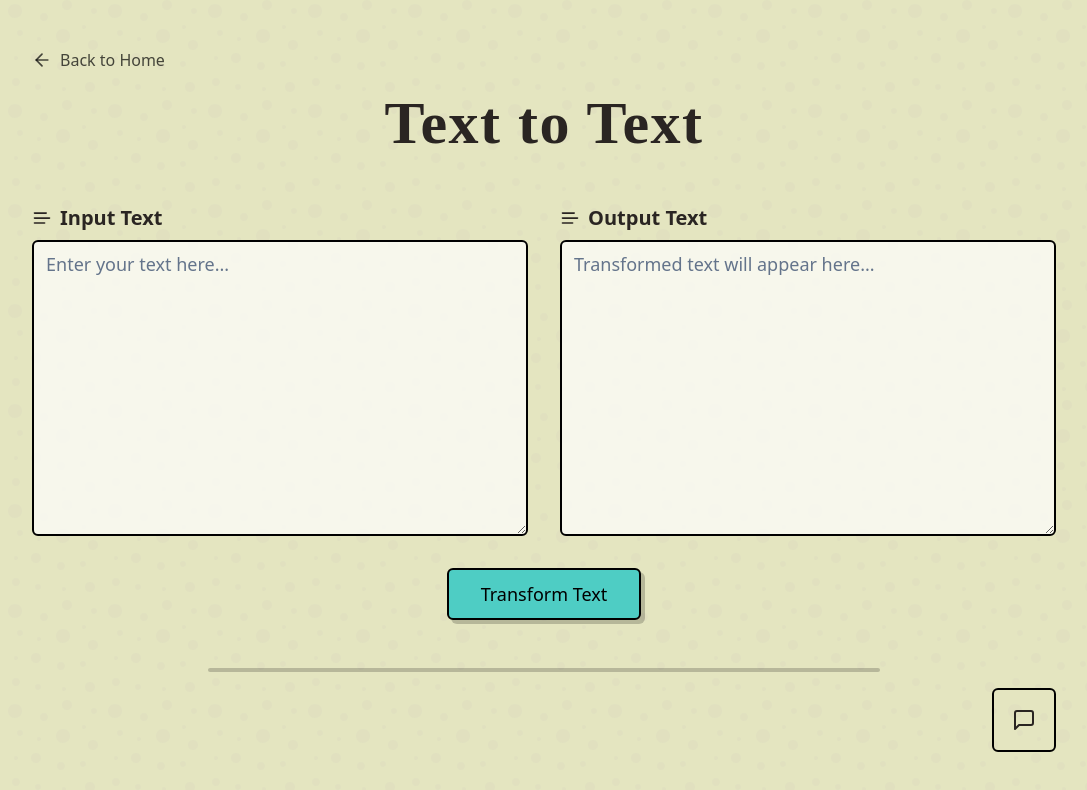
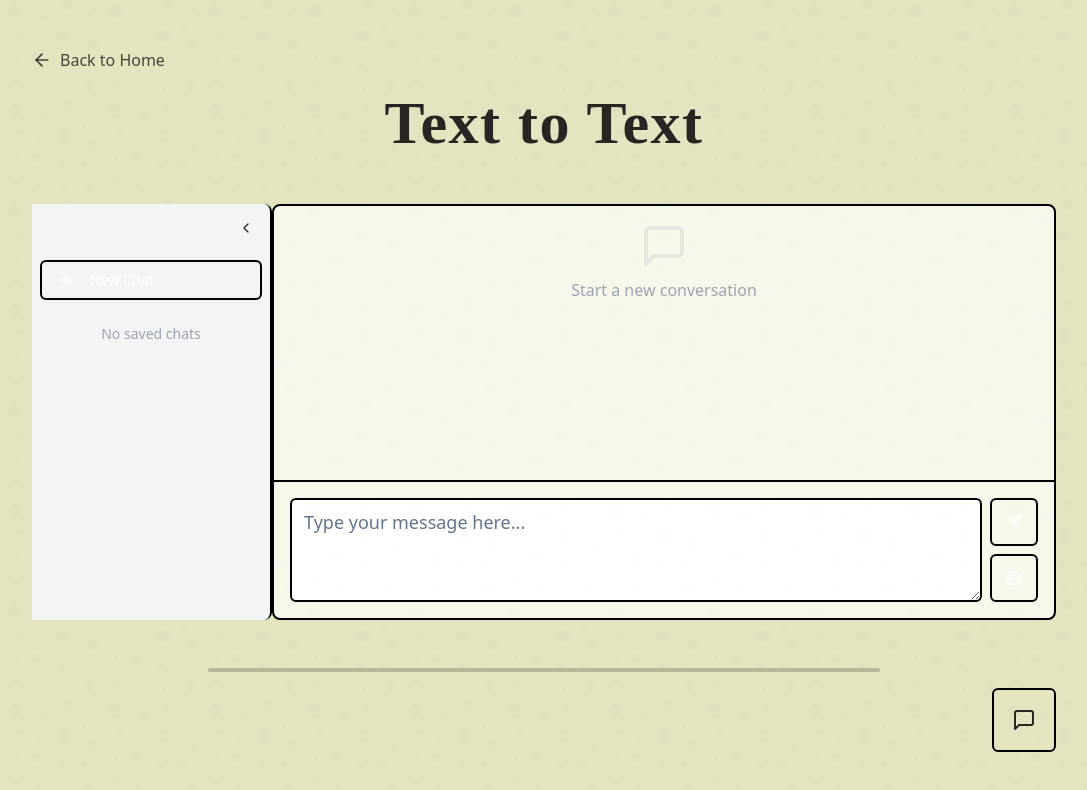
Before and after one commit to lalomorales22/text-to-world-navigation, a React (Vite) app: page /text-to-text in a window 1280 px wide. Shown: the top 790 px of the page, without its empty margins (96-1183 px from the left). Built offline with nearby package versions, Linux system fonts and the light colour scheme.

Commit message:
Refactor TextToText page
The TextToText page was refactored to resemble a chatbot interface with a sidebar for saving chats.

```diff
--- /dev/null
+++ b/src/components/ChatSidebar.tsx
@@ -0,0 +1,147 @@
+
+import { Button } from "@/components/ui/button";
+import { ScrollArea } from "@/components/ui/scroll-area";
+import { MessageSquare, ChevronLeft, ChevronRight, Plus, Trash } from "lucide-react";
+
+type Chat = {
+  id: string;
+  title: string;
+  messages: {
+    content: string;
+    isUser: boolean;
+    timestamp: Date;
+  }[];
+  createdAt: Date;
+};
+
+type ChatSidebarProps = {
+  isOpen: boolean;
+  toggleSidebar: () => void;
+  chats: Chat[];
+  onChatSelect: (chatId: string) => void;
+  onChatDelete: (chatId: string) => void;
+  onNewChat: () => void;
+  currentChatId: string;
+};
+
+const ChatSidebar = ({
+  isOpen,
+  toggleSidebar,
+  chats,
+  onChatSelect,
+  onChatDelete,
+  onNewChat,
+  currentChatId
+}: ChatSidebarProps) => {
+  const formatDate = (date: Date) => {
+    return new Intl.DateTimeFormat('en-US', {
+      month: 'short',
+      day: 'numeric',
+      hour: '2-digit',
+      minute: '2-digit'
+    }).format(date);
+  };
+
+  const truncateTitle = (title: string, maxLength: number = 20) => {
+    if (title.length <= maxLength) return title;
+    return title.substring(0, maxLength) + '...';
+  };
+
+  return (
+    <div
+      className={`absolute left-0 top-0 bottom-0 bg-gray-100 border-r-2 border-black rounded-r-lg transition-all duration-300 ${
+        isOpen ? 'w-[240px]' : 'w-[50px]'
+      }`}
+    >
+      <div className="flex flex-col h-full">
+        {/* Toggle Button */}
+        <div className="flex justify-end p-2">
+          <Button
+            variant="ghost"
+            size="icon"
+            onClick={toggleSidebar}
+            className="h-8 w-8"
+          >
+            {isOpen ? <ChevronLeft size={18} /> : <ChevronRight size={18} />}
+          </Button>
+        </div>
+
+        {/* New Chat Button */}
+        <Button
+          onClick={onNewChat}
+          className={`m-2 bg-teal-500 hover:bg-teal-600 border-2 border-black text-white ${
+            isOpen ? 'justify-start' : 'justify-center p-0 h-10 w-10'
+          }`}
+        >
+          <Plus size={isOpen ? 16 : 18} />
+          {isOpen && <span className="ml-2">New Chat</span>}
+        </Button>
+
+        {/* Chat List */}
+        {isOpen && (
+          <ScrollArea className="flex-1 px-2 pb-2">
+            {chats.length > 0 ? (
+              <div className="flex flex-col gap-2">
+                {chats.map((chat) => (
+                  <div
+                    key={chat.id}
+                    className={`group relative flex items-center p-2 rounded-md cursor-pointer hover:bg-gray-200 ${
+                      currentChatId === chat.id ? 'bg-gray-200' : ''
+                    }`}
+                    onClick={() => onChatSelect(chat.id)}
+                  >
+                    <MessageSquare size={16} className="flex-shrink-0 mr-2 text-teal-500" />
+                    <div className="flex-1 overflow-hidden">
+                      <div className="font-medium text-sm truncate">{truncateTitle(chat.title)}</div>
+                      <div className="text-xs text-gray-500">{formatDate(chat.createdAt)}</div>
+                    </div>
+                    <Button
+                      variant="ghost"
+                      size="icon"
+                      className="h-6 w-6 opacity-0 group-hover:opacity-100 transition-opacity"
+                      onClick={(e) => {
+                        e.stopPropagation();
+                        onChatDelete(chat.id);
+                      }}
+                    >
+                      <Trash size={14} className="text-red-500" />
+                    </Button>
+                  </div>
+                ))}
+              </div>
+            ) : (
+              <div className="text-center text-gray-400 mt-4">
+                <p className="text-sm">No saved chats</p>
+              </div>
+            )}
+          </ScrollArea>
+        )}
+
+        {/* Collapsed Chat List */}
+        {!isOpen && chats.length > 0 && (
+          <div className="flex-1 flex flex-col items-center pt-2 gap-2">
+            {chats.slice(0, 5).map((chat) => (
+              <div
+                key={chat.id}
+                className={`w-8 h-8 rounded-full flex items-center justify-center cursor-pointer bg-gray-200 hover:bg-gray-300 ${
+                  currentChatId === chat.id ? 'bg-teal-200 border-2 border-teal-500' : ''
+                }`}
+                onClick={() => onChatSelect(chat.id)}
+                title={chat.title}
+              >
+                <MessageSquare size={14} className="text-teal-700" />
+              </div>
+            ))}
+            {chats.length > 5 && (
+              <div className="text-xs font-semibold text-gray-500">
+                +{chats.length - 5}
+              </div>
+            )}
+          </div>
+        )}
+      </div>
+    </div>
+  );
+};
+
+export default ChatSidebar;
--- a/src/pages/TextToText.tsx
+++ b/src/pages/TextToText.tsx
@@ -3,76 +3,250 @@ import Layout from "@/components/Layout";
 import Header from "@/components/Header";
 import { Textarea } from "@/components/ui/textarea";
 import { Button } from "@/components/ui/button";
-import { useState } from "react";
-import { Text } from "lucide-react";
+import { useState, useEffect } from "react";
+import { Send, MessageSquare, Save, Trash, Plus } from "lucide-react";
 import { useToast } from "@/hooks/use-toast";
+import ChatSidebar from "@/components/ChatSidebar";
+import { ScrollArea } from "@/components/ui/scroll-area";
+
+type Message = {
+  content: string;
+  isUser: boolean;
+  timestamp: Date;
+};
+
+type Chat = {
+  id: string;
+  title: string;
+  messages: Message[];
+  createdAt: Date;
+};
 
 const TextToText = () => {
   const [input, setInput] = useState("");
-  const [output, setOutput] = useState("");
   const [isGenerating, setIsGenerating] = useState(false);
+  const [currentChat, setCurrentChat] = useState<Chat | null>(null);
+  const [savedChats, setSavedChats] = useState<Chat[]>([]);
+  const [isSidebarOpen, setIsSidebarOpen] = useState(true);
   const { toast } = useToast();
 
-  const handleSubmit = () => {
-    if (!input.trim()) {
+  // Initialize or load a new chat
+  useEffect(() => {
+    if (!currentChat) {
+      createNewChat();
+    }
+  }, []);
+
+  const createNewChat = () => {
+    const newChat: Chat = {
+      id: Date.now().toString(),
+      title: `New Chat ${savedChats.length + 1}`,
+      messages: [],
+      createdAt: new Date()
+    };
+    setCurrentChat(newChat);
+  };
+
+  const saveCurrentChat = () => {
+    if (!currentChat || currentChat.messages.length === 0) {
       toast({
-        title: "Please enter some text",
+        title: "Cannot save empty chat",
         variant: "destructive",
       });
       return;
     }
 
+    // Save the current chat
+    setSavedChats(prev => {
+      // Check if this chat is already saved
+      const existingIndex = prev.findIndex(chat => chat.id === currentChat.id);
+      if (existingIndex >= 0) {
+        // Update existing chat
+        const updatedChats = [...prev];
+        updatedChats[existingIndex] = currentChat;
+        return updatedChats;
+      } else {
+        // Add new chat
+        return [...prev, currentChat];
+      }
+    });
+
+    toast({
+      title: "Chat saved",
+      description: `"${currentChat.title}" has been saved.`,
+    });
+  };
+
+  const loadChat = (chatId: string) => {
+    const chat = savedChats.find(c => c.id === chatId);
+    if (chat) {
+      setCurrentChat(chat);
+    }
+  };
+
+  const deleteChat = (chatId: string) => {
+    setSavedChats(prev => prev.filter(chat => chat.id !== chatId));
+
+    // If we deleted the current chat, create a new one
+    if (currentChat && currentChat.id === chatId) {
+      createNewChat();
+    }
+
+    toast({
+      title: "Chat deleted",
+    });
+  };
+
+  const sendMessage = () => {
+    if (!input.trim()) {
+      toast({
+        title: "Please enter a message",
+        variant: "destructive",
+      });
+      return;
+    }
+
+    if (!currentChat) return;
+
+    // Add user message
+    const userMessage: Message = {
+      content: input,
+      isUser: true,
+      timestamp: new Date()
+    };
+
     setIsGenerating(true);
 
-    // Simulate processing
+    // Update current chat with user message
+    setCurrentChat(prev => {
+      if (!prev) return null;
+      return {
+        ...prev,
+        messages: [...prev.messages, userMessage]
+      };
+    });
+
+    // Clear input
+    setInput("");
+
+    // Simulate AI response
     setTimeout(() => {
-      // Example transformations: uppercase, reverse, etc.
-      const transformedText = `${input.toUpperCase()}\n\n${input.split('').reverse().join('')}`;
-      setOutput(transformedText);
+      // Create bot response
+      const botResponse: Message = {
+        content: generateResponse(input),
+        isUser: false,
+        timestamp: new Date()
+      };
+
+      // Update current chat with bot response
+      setCurrentChat(prev => {
+        if (!prev) return null;
+        return {
+          ...prev,
+          messages: [...prev.messages, botResponse]
+        };
+      });
+
       setIsGenerating(false);
     }, 1000);
+  };
+
+  const generateResponse = (userInput: string): string => {
+    // Simple example responses - in a real app you'd use an actual AI API
+    const responses = [
+      `I understand you're saying: "${userInput}". Tell me more.`,
+      `Interesting point about "${userInput}". How did you come to that conclusion?`,
+      `"${userInput}" is a fascinating topic. Let's explore it further.`,
+      `Thanks for sharing your thoughts on "${userInput}". Here's what I think...`,
+      `I've processed your message about "${userInput}". Would you like to elaborate?`
+    ];
+    return responses[Math.floor(Math.random() * responses.length)];
+  };
+
+  const toggleSidebar = () => {
+    setIsSidebarOpen(!isSidebarOpen);
   };
 
   return (
     <Layout pageType="text-page">
       <Header title="Text to Text" className="text-teal-800" />
 
-      <div className="grid grid-cols-1 md:grid-cols-2 gap-8 flex-1">
-        <div className="flex flex-col">
-          <div className="flex items-center gap-2 mb-2">
-            <Text size={20} className="text-teal-800" />
-            <h2 className="font-semibold text-xl">Input Text</h2>
+      <div className="flex flex-1 gap-4 relative">
+        {/* Chat Sidebar */}
+        <ChatSidebar
+          isOpen={isSidebarOpen}
+          toggleSidebar={toggleSidebar}
+          chats={savedChats}
+          onChatSelect={loadChat}
+          onChatDelete={deleteChat}
+          onNewChat={createNewChat}
+          currentChatId={currentChat?.id || ""}
+        />
+
+        {/* Main Chat Area */}
+        <div className={`flex-1 flex flex-col border-2 border-black bg-white/70 rounded-lg ${isSidebarOpen ? 'ml-[240px]' : 'ml-[50px]'} transition-all duration-300`}>
+          {/* Chat Messages */}
+          <ScrollArea className="flex-1 p-4">
+            {currentChat && currentChat.messages.length > 0 ? (
+              <div className="flex flex-col gap-4">
+                {currentChat.messages.map((msg, index) => (
+                  <div
+                    key={index}
+                    className={`flex ${msg.isUser ? 'justify-end' : 'justify-start'}`}
+                  >
+                    <div
+                      className={`rounded-lg p-3 max-w-[80%] ${
+                        msg.isUser
+                          ? 'bg-teal-500 text-white rounded-tr-none'
+                          : 'bg-gray-200 text-black rounded-tl-none'
+                      }`}
+                    >
+                      {msg.content}
+                    </div>
+                  </div>
+                ))}
+              </div>
+            ) : (
+              <div className="h-full flex items-center justify-center text-gray-400">
+                <div className="text-center">
+                  <MessageSquare className="mx-auto mb-2 h-12 w-12 opacity-20" />
+                  <p>Start a new conversation</p>
+                </div>
+              </div>
+            )}
+          </ScrollArea>
+
+          {/* Input Area */}
+          <div className="border-t-2 border-black p-4 flex gap-2">
+            <Textarea
+              placeholder="Type your message here..."
+              className="flex-1 border-2 border-black bg-white/90 text-lg min-h-[60px] max-h-[120px]"
+              value={input}
+              onChange={(e) => setInput(e.target.value)}
+              onKeyDown={(e) => {
+                if (e.key === 'Enter' && !e.shiftKey) {
+                  e.preventDefault();
+                  sendMessage();
+                }
+              }}
+            />
+            <div className="flex flex-col gap-2">
+              <Button
+                className="bg-teal-500 border-2 border-black text-white hover:bg-teal-600 h-12 w-12 p-0"
+                onClick={sendMessage}
+                disabled={isGenerating}
+              >
+                <Send size={20} />
+              </Button>
+              <Button
+                className="bg-blue-500 border-2 border-black text-white hover:bg-blue-600 h-12 w-12 p-0"
+                onClick={saveCurrentChat}
+              >
+                <Save size={20} />
+              </Button>
+            </div>
           </div>
-          <Textarea
-            placeholder="Enter your text here..."
-            className="flex-1 min-h-[200px] border-2 border-black bg-white/70 text-lg"
-            value={input}
-            onChange={(e) => setInput(e.target.value)}
-          />
         </div>
-
-        <div className="flex flex-col">
-          <div className="flex items-center gap-2 mb-2">
-            <Text size={20} className="text-teal-800" />
-            <h2 className="font-semibold text-xl">Output Text</h2>
-          </div>
-          <Textarea
-            placeholder="Transformed text will appear here..."
-            className="flex-1 min-h-[200px] border-2 border-black bg-white/70 text-lg"
-            value={output}
-            readOnly
-          />
-        </div>
-      </div>
-
-      <div className="mt-8 flex justify-center">
-        <Button
-          className="px-8 py-6 bg-teal border-2 border-black text-black text-lg hover:bg-teal/80 transition-all duration-300 nav-button"
-          onClick={handleSubmit}
-          disabled={isGenerating}
-        >
-          {isGenerating ? "Processing..." : "Transform Text"}
-        </Button>
       </div>
     </Layout>
   );
```
